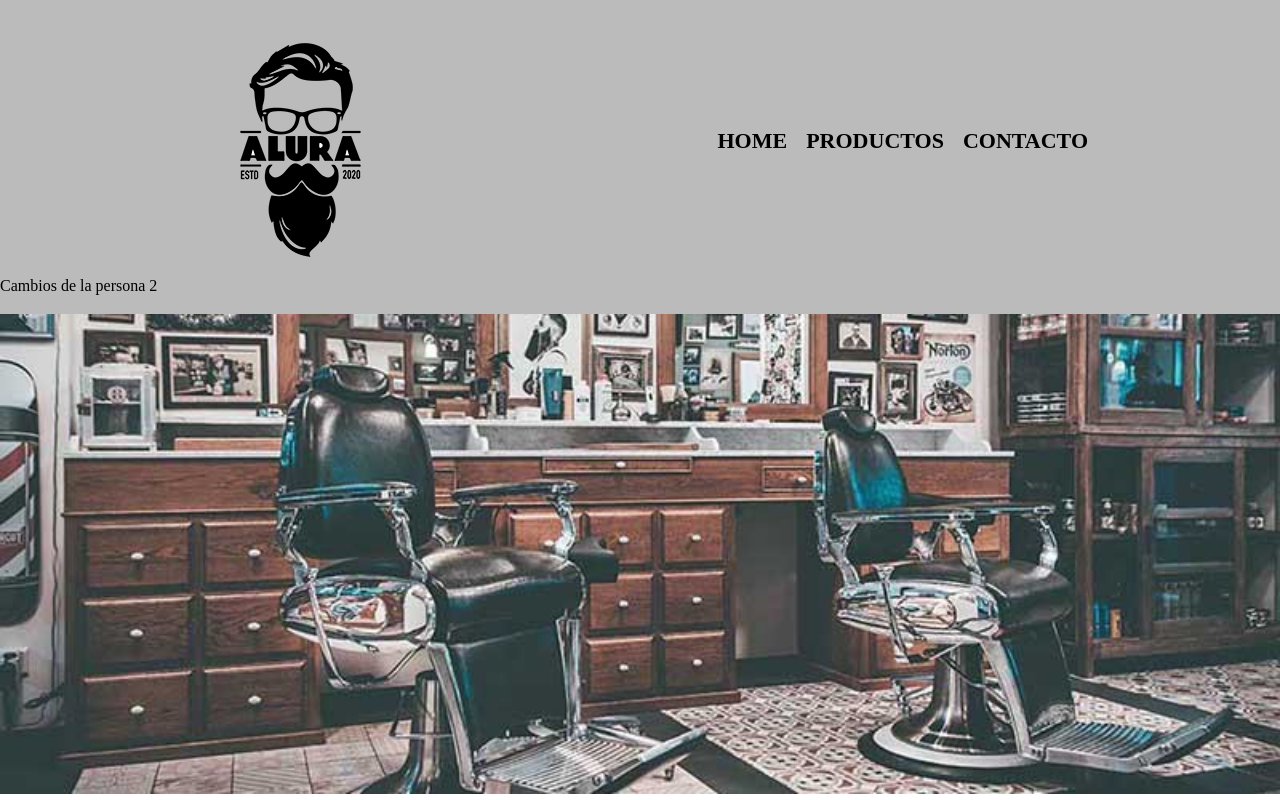
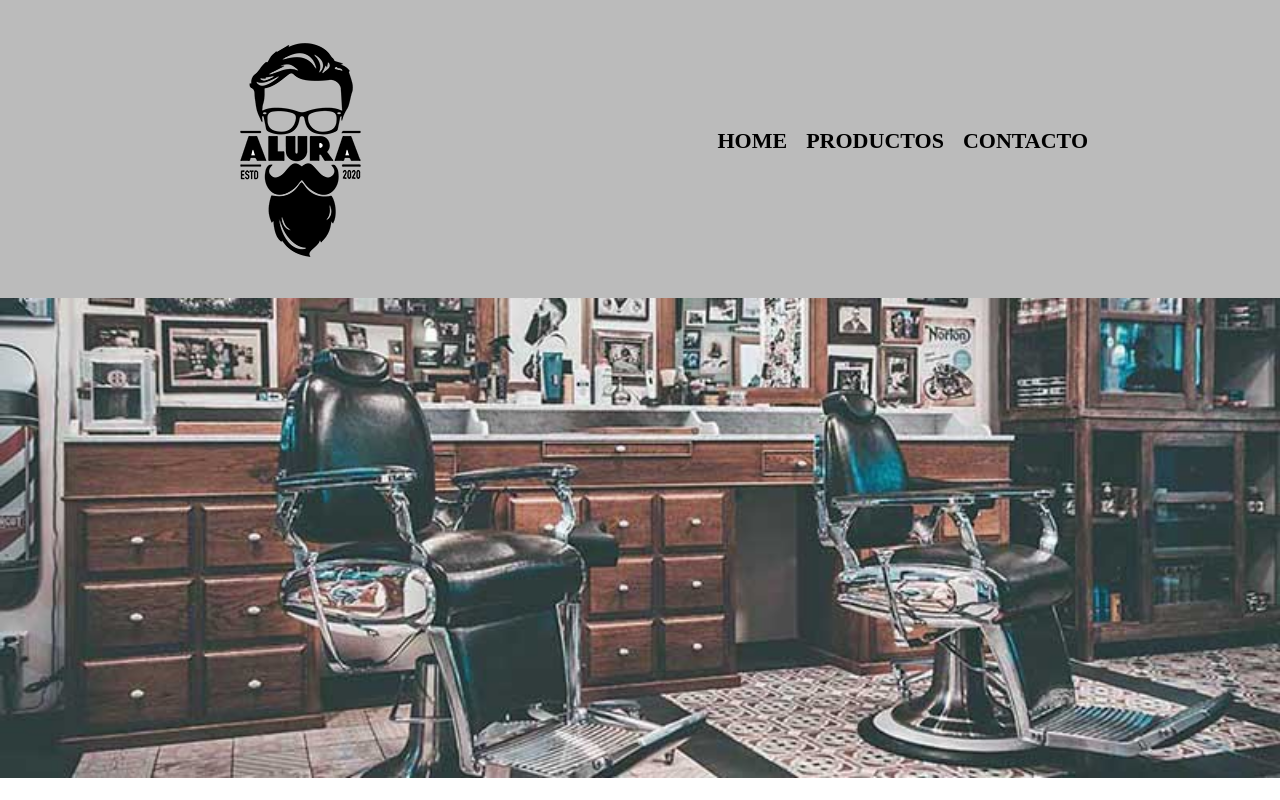
Before and after one commit to AxelCar20/barberia-alura, a plain HTML site: page index.html in a window 1280 px wide. Shown: the top 800 px of the page. Drawn offline with Linux system fonts and the light colour scheme; a web font is replaced by a local one.

Commit message:
Cambios se quita el parráfo 2

```diff
--- a/index.html
+++ b/index.html
@@ -25,7 +25,6 @@
             </ul>
         </nav>
         </div>
-          <p>Cambios de la persona 2</p>
     </header>
 
     <main>
```
